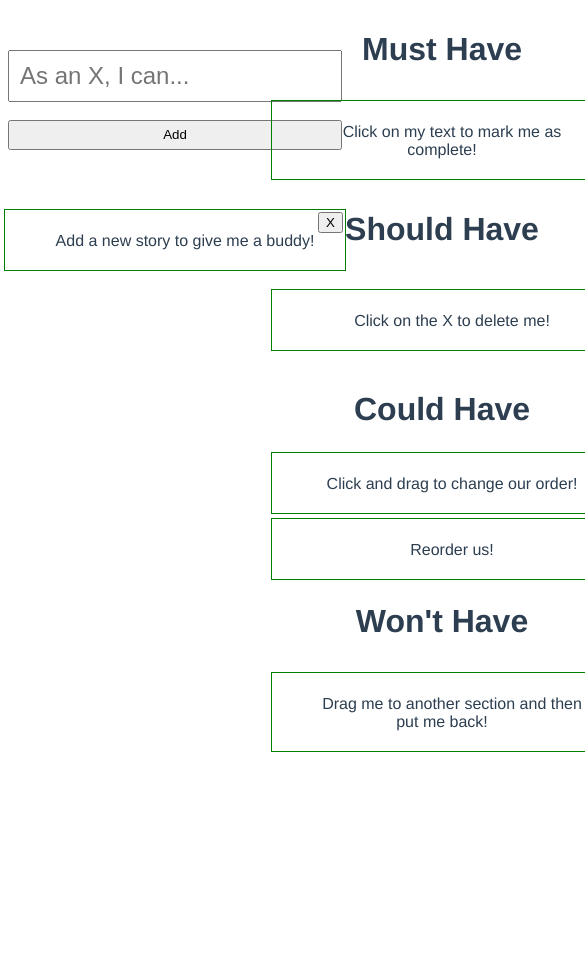
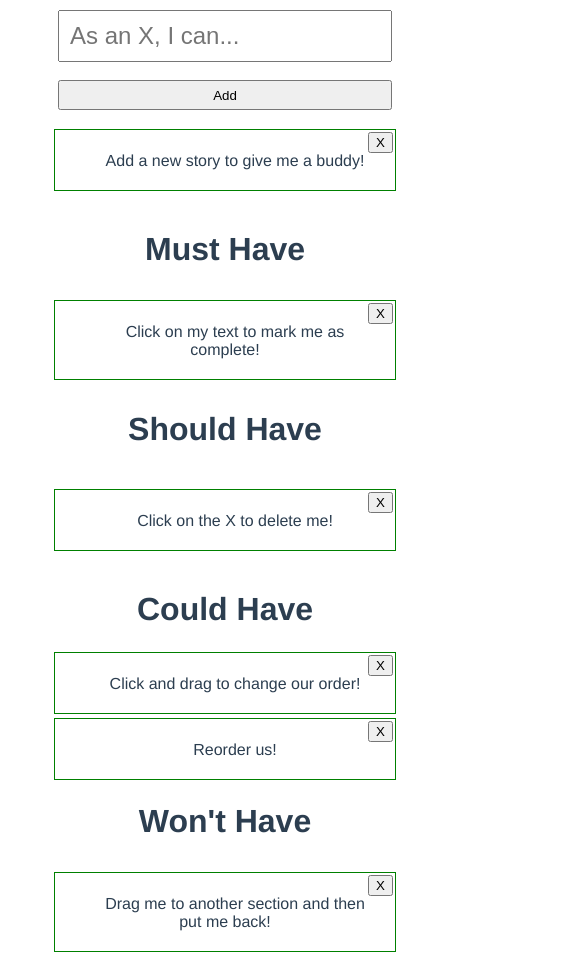
Before and after one commit to a8t/user-stories, a Vue app: page /#/ in a window 390 px wide. Shown: the top 970 px of the page, 585 px wide, since content can reach past the window. Before the commit the page ends 844 px from the top, so only its background shows below. Built offline with nearby package versions, Linux system fonts and the light colour scheme.

Commit message:
made it responsive

```diff
--- a/src/components/List.vue
+++ b/src/components/List.vue
@@ -108,9 +108,39 @@ export default {
       "a unsorted should b"
       "a unsorted could  b"
       "a unsorted wont   b";
-    grid-template-columns: auto;
+    grid-template-columns: 100px 400px 1fr auto;
     grid-template-rows: auto;
+
+
   }
+
+    @media only screen and (max-width : 920px){
+
+    .grid-container {
+
+      grid-template-areas:
+        "a adds   b"
+        "a unsorted  b"
+        "a must   b"
+        "a should  b"
+        "a could      b"
+        "a wont     b";
+      grid-template-columns: 50px 1fr 50px;
+      grid-template-rows: auto;
+      }
+    }
+
+    @media only screen and (min-width : 1300px){
+
+    .grid-container {
+
+      grid-template-areas:
+        "a adds     must   should b"
+        "a unsorted could  wont   b";
+      grid-template-columns: 50px 400px auto 50px;
+      grid-template-rows: auto;
+      }
+    }
 
   .add {
     grid-area: adds;
```
